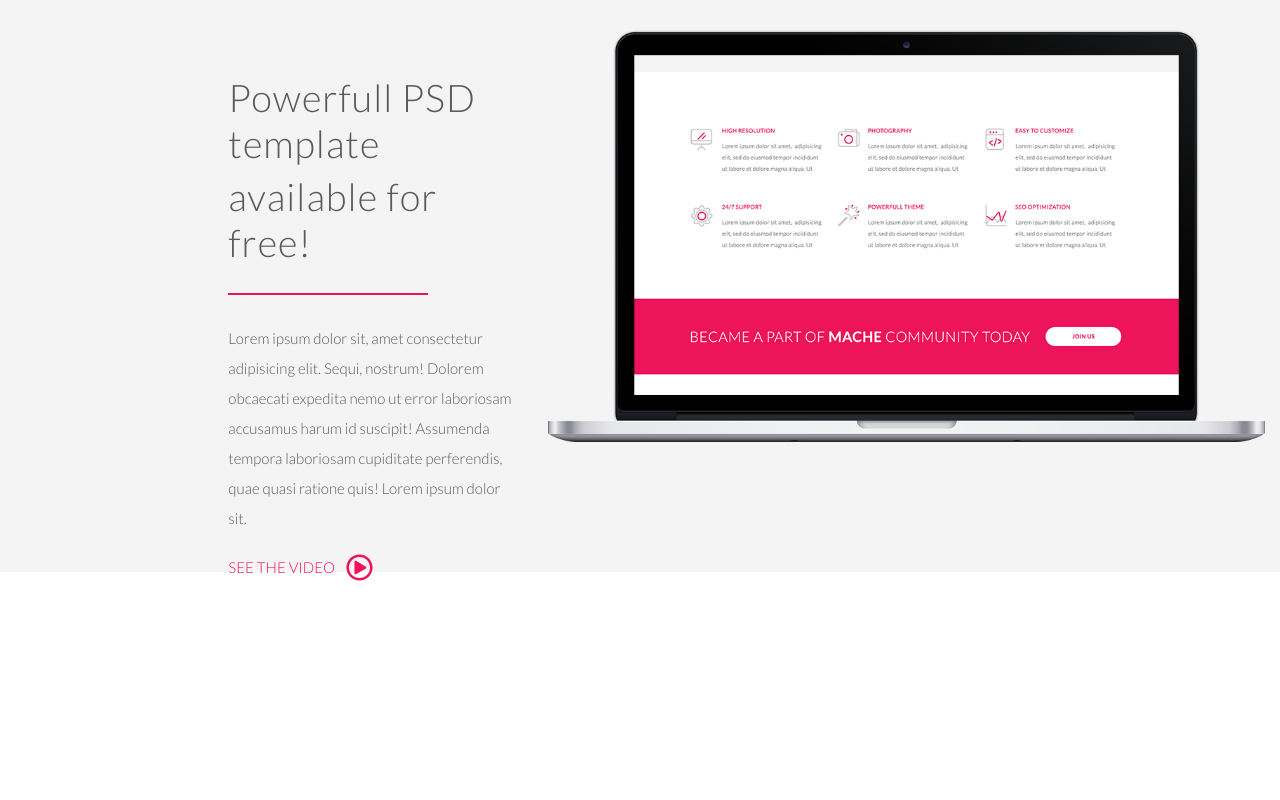
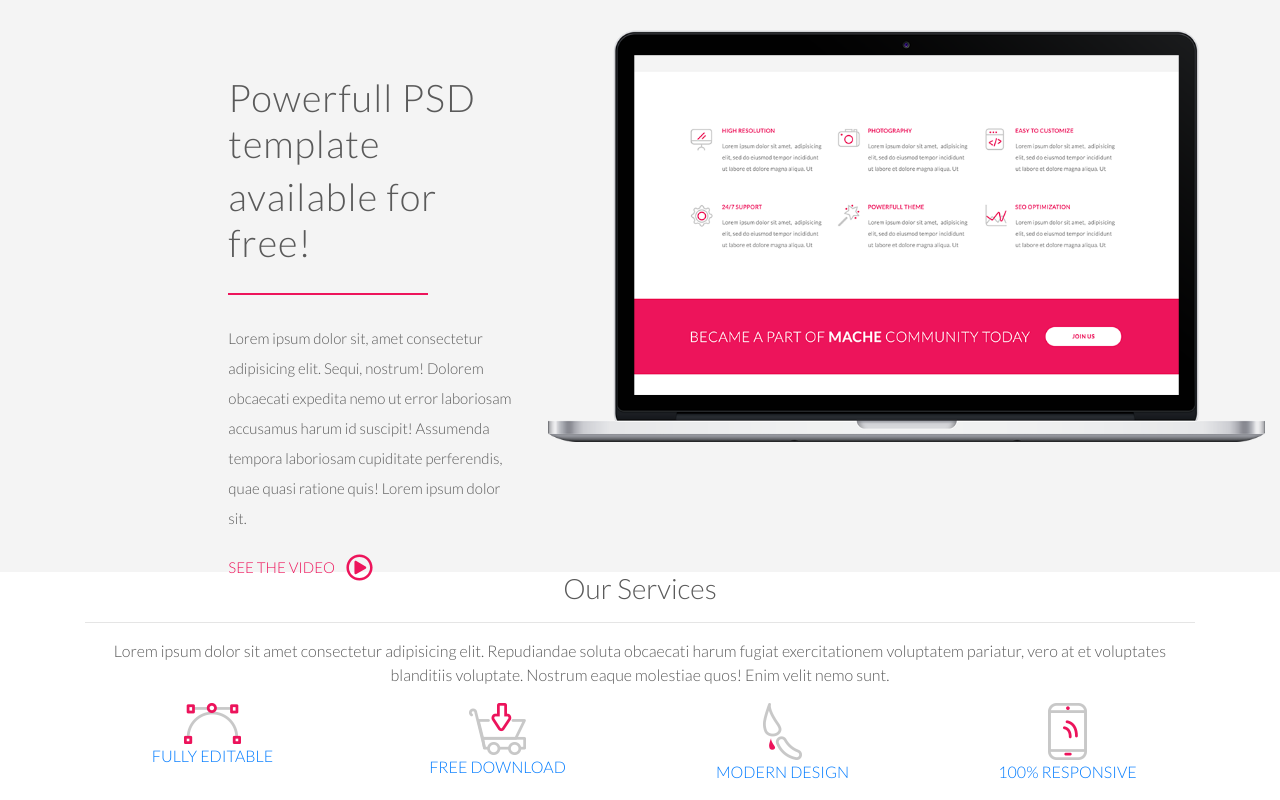
Before and after one commit to jaruto7/mache-template, a website: page index.html in a window 1280 px wide. Shown: the part 875-1675 px from the top of the page. Before the commit the page ends 1456 px from the top, so only its background shows below. Drawn offline with nearby package versions, Linux system fonts and the light colour scheme.

Commit message:
Add our services section

```diff
--- a/index.html
+++ b/index.html
@@ -87,8 +87,30 @@
   <!-- End About Us Section -->
 
   <!-- Start Our Services Section -->
-  <div id="ourServices" class="offset">
-
+  <div id="ourServices" class="our-service offset">
+    <div class="container text-center">
+      <div class="row">
+        <div class="col-md-12">
+          <h3 class="our-service__title">Our Services</h3>
+          <hr class="our-service__horizontal-rule">
+          <p class="our-service__paragraph">Lorem ipsum dolor sit amet consectetur adipisicing elit. Repudiandae soluta obcaecati harum fugiat exercitationem voluptatem pariatur, vero at et voluptates blanditiis voluptate. Nostrum eaque molestiae quos! Enim velit nemo sunt.</p>
+        </div>
+        <!-- <div class="row"> -->
+          <div class="col-md-3">
+            <a class="our-service__link" href="#"><img class="our-service__image" src="images/edit_icon.png"><p class="our-service__paragraph our-service__paragraph--two">FULLY EDITABLE</p></a>
+          </div>
+          <div class="col-md-3">
+            <a class="our-service__link" href="#"><img class="our-service__image" src="images/download_icon.png"><p class="our-service__paragraph our-service__paragraph--three">FREE DOWNLOAD</p></a>
+          </div>
+          <div class="col-md-3">
+            <a class="our-service__link" href="#"><img class="our-service__image" src="images/design_icon.png"><p class="our-service__paragraph our-service__paragraph--four">MODERN DESIGN</p></a>
+          </div>
+          <div class="col-md-3">
+            <a class="our-service__link" href="#"><img class="our-service__image" src="images/responsive_icon.png"><p class="our-service__paragraph our-service__paragraph--five">100% RESPONSIVE</p></a>
+          </div>
+        </div>
+      </div>
+    <!-- </div> -->
   </div>
   <!-- End Our Services Section -->
 
```
